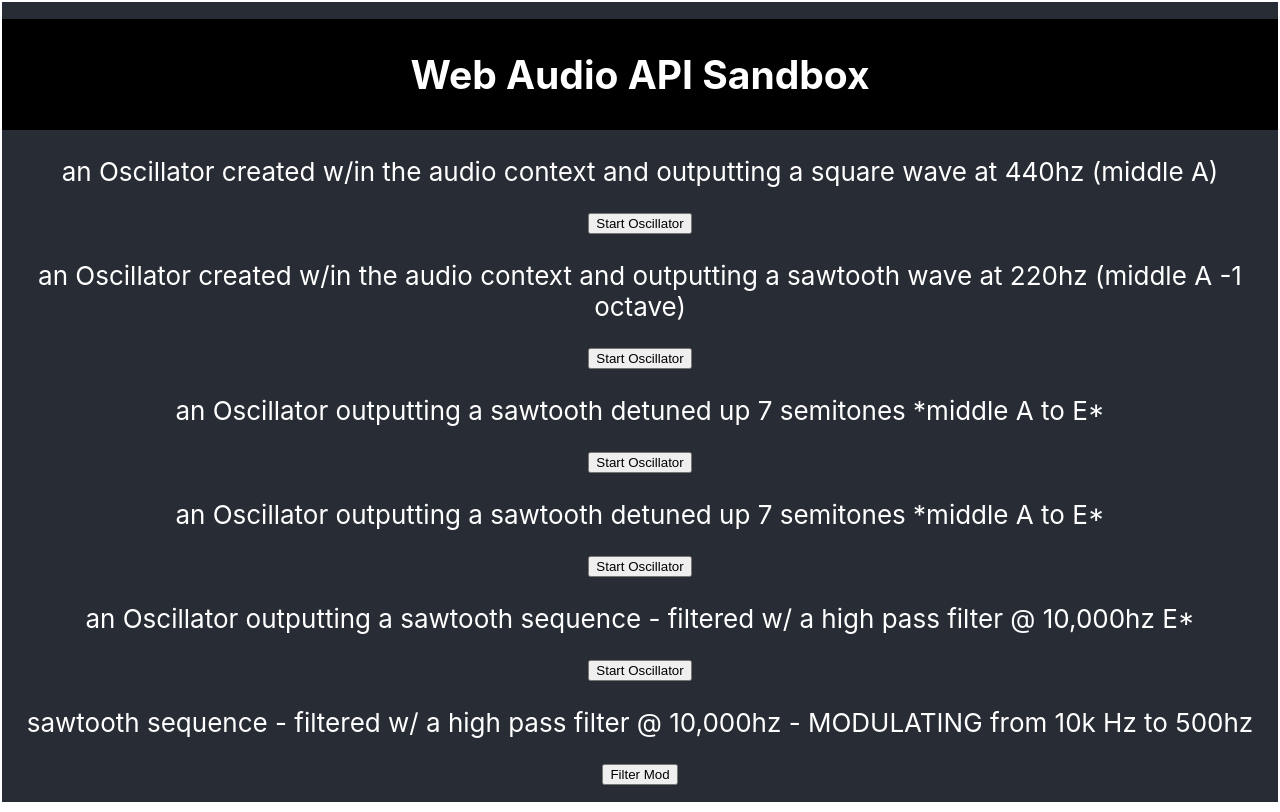
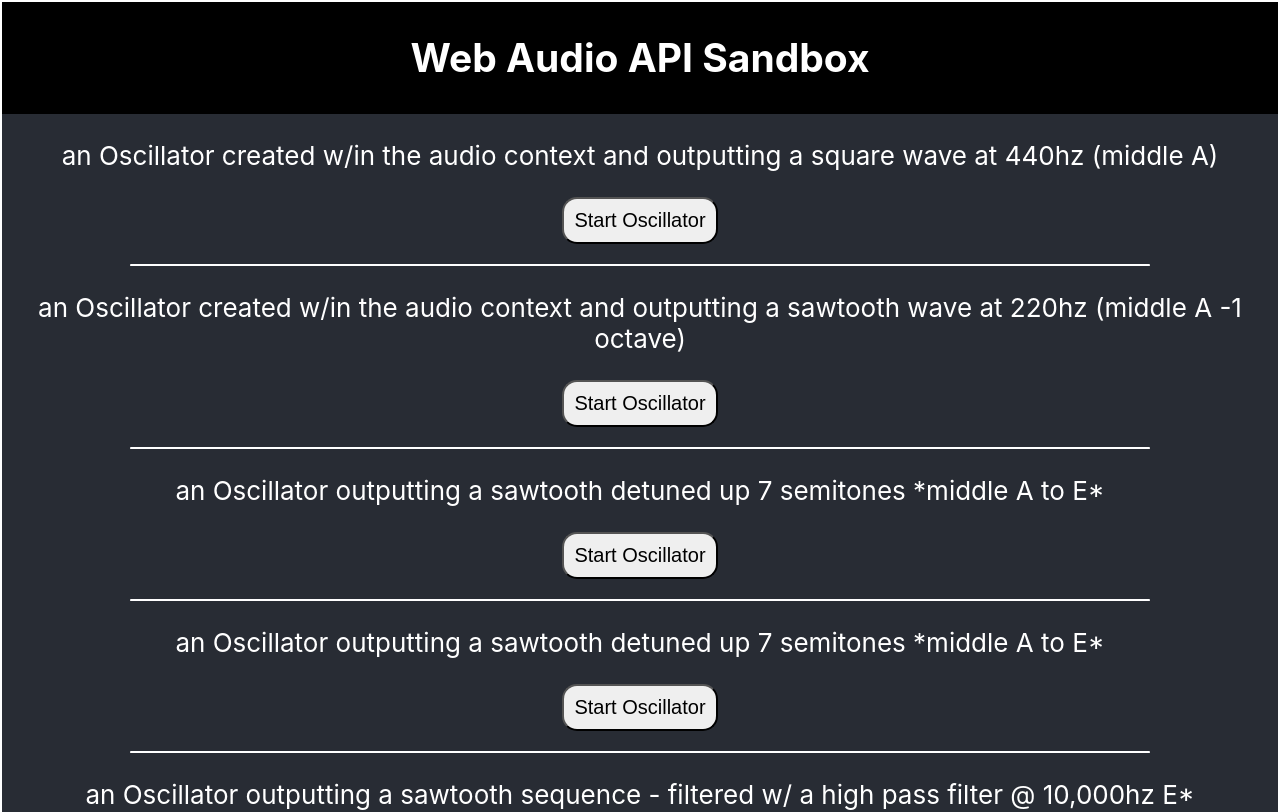
Before and after one commit to alexgeis/Web-Audio-API-sandbox, a React (Create React App) app: page / in a window 1280 px wide. Shown: the top 812 px of the page. Built offline with nearby package versions, Linux system fonts and the light colour scheme.

Commit message:
styling to button and lines to separate sections

```diff
--- a/src/App.css
+++ b/src/App.css
@@ -15,6 +15,17 @@
   height: 40vmin;
   pointer-events: none;
 }
+
+button {
+  padding: 10px;
+  border-radius: 15px;
+  font-size: 20px;
+}
+/* button {
+  padding: 10px;
+  border-radius: 15px;
+  font-size: 20px;
+} */
 
 @media (prefers-reduced-motion: no-preference) {
   .App-logo {
--- a/src/App.js
+++ b/src/App.js
@@ -8,6 +8,7 @@ import OscillatorChromatic from "./OscillatorChromatic";
 import Sequence from "./Sequence";
 import Filter from "./Filter";
 import FilterMod from "./FilterMod";
+import Line from "./Line";
 
 function App() {
   return (
@@ -28,11 +29,17 @@ function App() {
         </a>
       </header> */}
       <OscillatorType />
+      <Line />
       <OscillatorFreq />
+      <Line />
       <OscillatorChromatic />
+      <Line />
       <Sequence />
+      <Line />
       <Filter />
+      <Line />
       <FilterMod />
+      <Line />
     </div>
   );
 }
--- /dev/null
+++ b/src/Line.js
@@ -0,0 +1,20 @@
+import React from "react";
+
+function Line() {
+  return (
+    <>
+      <div
+        style={{
+          width: "80%",
+          height: "1px",
+          borderBottom: "1px solid white",
+          borderRadius: "15px",
+          backgroundColor: "white",
+          marginTop: "20px",
+        }}
+      ></div>
+    </>
+  );
+}
+
+export default Line;
```
